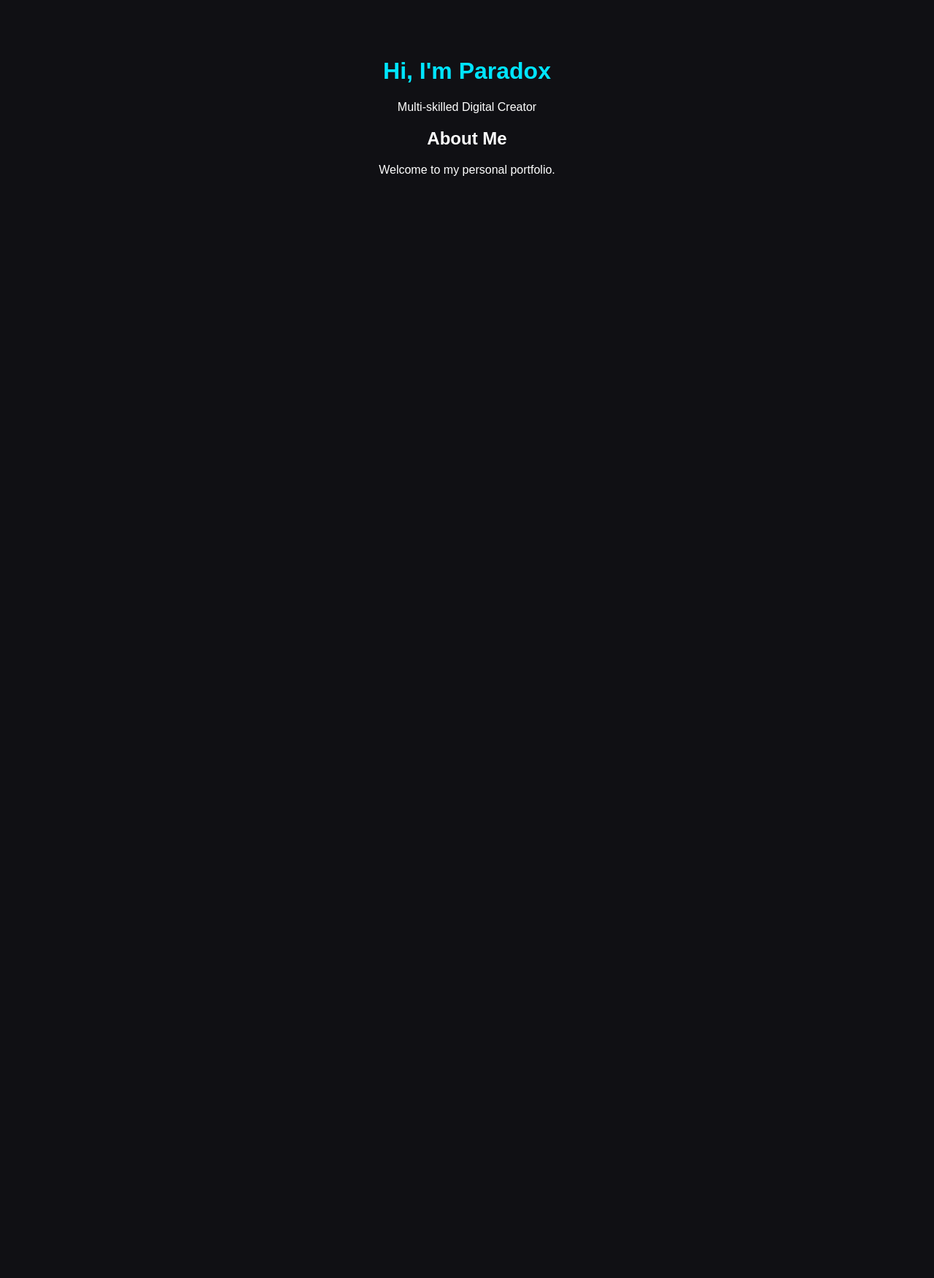
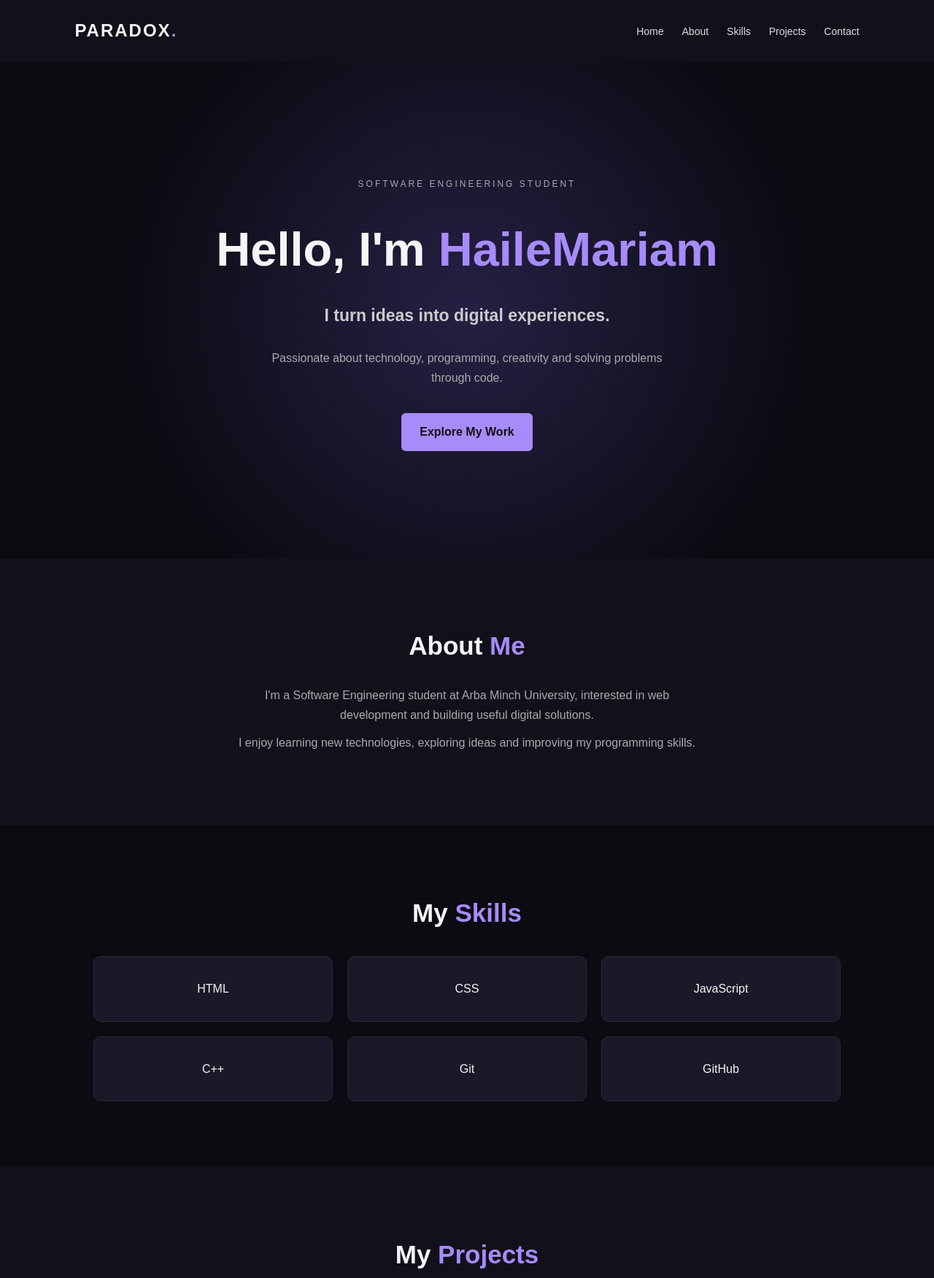
Before and after one commit to paradox2112/Portfolio, a plain HTML site: page index.html in a window 1280 px wide. Shown: the top 1751 px of the page at 73% size. Before the commit the page ends 800 px from the top, so only its background shows below. Drawn offline with Linux system fonts and the light colour scheme.

Commit message:
Built a demo Prototype

```diff
--- a/index.html
+++ b/index.html
@@ -1,24 +1,90 @@
+
 <!DOCTYPE html>
 <html lang="en">
 <head>
     <meta charset="UTF-8">
     <meta name="viewport" content="width=device-width, initial-scale=1.0">
-    <title>Paradox  Portfolio</title>
+    <title>Paradox | Portfolio</title>
     <link rel="stylesheet" href="style.css">
 </head>
 <body>
 
-    <header>
-        <h1>Hi, I'm Paradox</h1>
-        <p>Multi-skilled Digital Creator</p>
-    </header>
+    <nav>
+        <h2>PARADOX<span>.</span></h2>
+        <ul>
+            <li><a href="#home">Home</a></li>
+            <li><a href="#about">About</a></li>
+            <li><a href="#skills">Skills</a></li>
+            <li><a href="#projects">Projects</a></li>
+            <li><a href="#contact">Contact</a></li>
+        </ul>
+    </nav>
 
-    <main>
-        <section>
-            <h2>About Me</h2>
-            <p>Welcome to my personal portfolio.</p>
-        </section>
-    </main>
+    <section id="home" class="hero">
+        <p class="tag">SOFTWARE ENGINEERING STUDENT</p>
+        <h1>Hello, I'm <span>HaileMariam</span></h1>
+        <h2>I turn ideas into digital experiences.</h2>
+        <p>
+            Passionate about technology, programming,
+            creativity and solving problems through code.
+        </p>
+        <a href="#projects" class="btn">Explore My Work</a>
+    </section>
+
+    <section id="about">
+        <h2>About <span>Me</span></h2>
+        <p>
+            I'm a Software Engineering student at Arba Minch
+            University, interested in web development and
+            building useful digital solutions.
+        </p>
+        <p>
+            I enjoy learning new technologies, exploring ideas
+            and improving my programming skills.
+        </p>
+    </section>
+
+    <section id="skills">
+        <h2>My <span>Skills</span></h2>
+        <div class="cards">
+            <div class="card">HTML</div>
+            <div class="card">CSS</div>
+            <div class="card">JavaScript</div>
+            <div class="card">C++</div>
+            <div class="card">Git</div>
+            <div class="card">GitHub</div>
+        </div>
+    </section>
+
+    <section id="projects">
+        <h2>My <span>Projects</span></h2>
+        <div class="cards">
+            <div class="card">
+                <h3>Personal Portfolio</h3>
+                <p>A website introducing me and my work.</p>
+            </div>
+            <div class="card">
+                <h3>Student Management</h3>
+                <p>A concept for managing student information.</p>
+            </div>
+            <div class="card">
+                <h3>Web Experiments</h3>
+                <p>Small experiments with HTML, CSS and JS.</p>
+            </div>
+        </div>
+    </section>
+
+    <section id="contact">
+        <h2>Let's <span>Connect</span></h2>
+        <p>Have an idea or want to collaborate?</p>
+        <a href="mailto:YOUR-EMAIL@example.com" class="btn">
+            Contact Me
+        </a>
+    </section>
+
+    <footer>
+        <p>© <span id="year"></span> Paradox. All rights reserved.</p>
+    </footer>
 
     <script src="script.js"></script>
 </body>
--- a/script.js
+++ b/script.js
@@ -1 +1,26 @@
-console.log("Portfolio website loaded!");
+
+// Automatically update the footer year
+const year = document.getElementById("year");
+
+year.textContent = new Date().getFullYear();
+
+// Welcome message
+console.log("Welcome to Paradox's portfolio!");
+
+// Smooth navigation
+const links = document.querySelectorAll("nav a");
+
+links.forEach(link => {
+    link.addEventListener("click", function() {
+        console.log("Navigating to: " + this.textContent);
+    });
+});
+
+// Project card interaction
+const cards = document.querySelectorAll(".card");
+
+cards.forEach(card => {
+    card.addEventListener("click", function() {
+        console.log("Selected: " + this.textContent.trim());
+    });
+});
--- a/style.css
+++ b/style.css
@@ -1,11 +1,173 @@
-body {
-    background: #101014;
-    color: white;
-    font-family: Arial, sans-serif;
-    text-align: center;
-    padding: 50px;
+
+* {
+    margin: 0;
+    padding: 0;
+    box-sizing: border-box;
+    scroll-behavior: smooth;
 }
 
-h1 {
-    color: #00e5ff;
+body {
+    background: #0b0b12;
+    color: #f5f5f5;
+    font-family: Arial, sans-serif;
+    line-height: 1.7;
 }
+
+span {
+    color: #a78bfa;
+}
+
+nav {
+    display: flex;
+    justify-content: space-between;
+    align-items: center;
+    padding: 22px 8%;
+    background: #11111b;
+    position: sticky;
+    top: 0;
+    z-index: 10;
+}
+
+nav h2 {
+    letter-spacing: 2px;
+}
+
+nav ul {
+    display: flex;
+    gap: 25px;
+    list-style: none;
+}
+
+nav a {
+    color: #ddd;
+    text-decoration: none;
+    font-size: 14px;
+}
+
+nav a:hover {
+    color: #a78bfa;
+}
+
+section {
+    padding: 90px 10%;
+    text-align: center;
+}
+
+.hero {
+    min-height: 85vh;
+    display: flex;
+    flex-direction: column;
+    justify-content: center;
+    align-items: center;
+    background: radial-gradient(circle, #252044, #0b0b12 65%);
+}
+
+.tag {
+    color: #a78bfa;
+    letter-spacing: 3px;
+    font-size: 12px;
+}
+
+.hero h1 {
+    font-size: clamp(38px, 6vw, 65px);
+    margin: 15px 0;
+}
+
+.hero h2 {
+    color: #ccc;
+    font-size: 23px;
+    margin-bottom: 15px;
+}
+
+.hero p {
+    max-width: 550px;
+    color: #aaa;
+}
+
+.btn {
+    display: inline-block;
+    background: #a78bfa;
+    color: #111;
+    padding: 12px 25px;
+    margin-top: 25px;
+    border-radius: 6px;
+    text-decoration: none;
+    font-weight: bold;
+    transition: 0.3s;
+}
+
+.btn:hover {
+    background: #c4b5fd;
+    transform: translateY(-4px);
+}
+
+section h2 {
+    font-size: 35px;
+    margin-bottom: 25px;
+}
+
+section p {
+    color: #aaa;
+    max-width: 650px;
+    margin: 10px auto;
+}
+
+#about, #projects {
+    background: #11111b;
+}
+
+.cards {
+    display: grid;
+    grid-template-columns: repeat(3, 1fr);
+    gap: 20px;
+    margin-top: 30px;
+}
+
+.card {
+    background: #191927;
+    padding: 30px 20px;
+    border: 1px solid #29293b;
+    border-radius: 10px;
+    transition: 0.3s;
+}
+
+.card:hover {
+    transform: translateY(-7px);
+    border-color: #a78bfa;
+}
+
+.card p {
+    font-size: 14px;
+}
+
+footer {
+    text-align: center;
+    padding: 25px;
+    background: #11111b;
+    border-top: 1px solid #29293b;
+}
+
+@media (max-width: 650px) {
+    nav {
+        flex-direction: column;
+        gap: 15px;
+    }
+
+    nav ul {
+        gap: 12px;
+        flex-wrap: wrap;
+        justify-content: center;
+    }
+
+    .cards {
+        grid-template-columns: 1fr;
+    }
+
+    section {
+        padding: 65px 7%;
+    }
+
+    .hero h2 {
+        font-size: 19px;
+    }
+}
```
Also changed, not shown: 1 other file.
